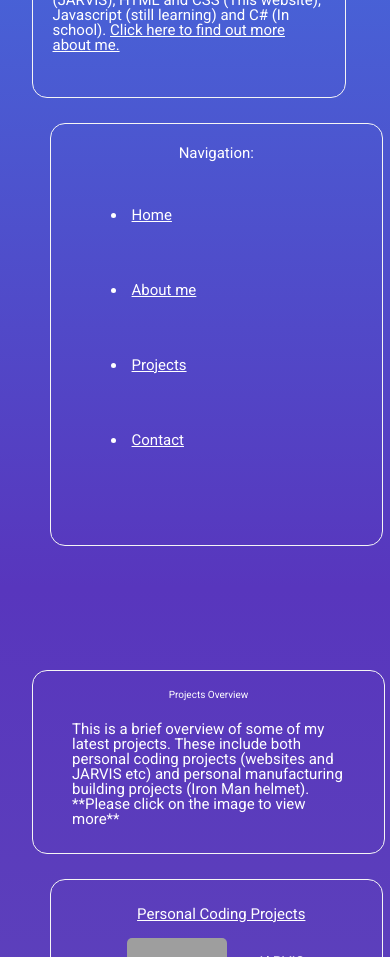
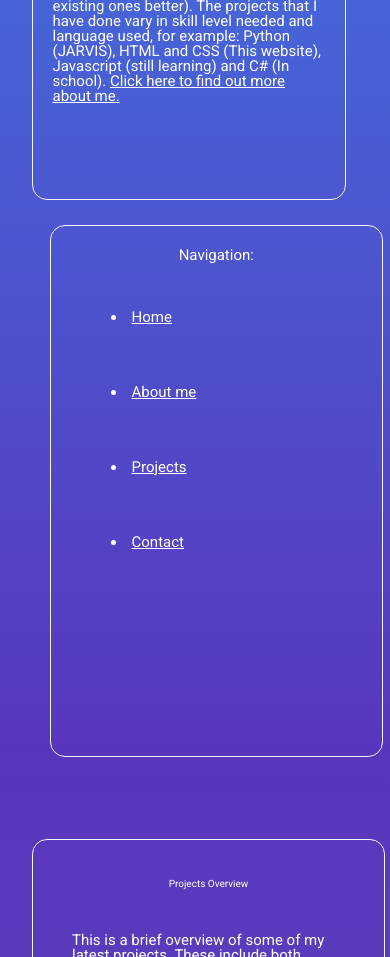
Before and after one commit to JMagDev1/JMagDev1OriginalWebsite, a plain HTML site: page index.html in a window 390 px wide. Shown: the part 1140-2097 px from the top of the page. Drawn offline with Linux system fonts and the light colour scheme; grey boxes are pictures that could not be loaded.

Commit message:
Add files via upload

```diff
--- a/style.css
+++ b/style.css
@@ -408,6 +408,10 @@ body {
     height: 30px;
   }
 
+  #About-me-nav{
+    height: 125vh;
+  }
+
   .abt-me-container {
     width: 90vw;
     font-size: 15px;
@@ -427,12 +431,13 @@ body {
   }
 
   .nav-ui{
-    height: 113vh;
+    height: 100vh;
     width: 90vw;
     height: auto;
     line-height: 125%;
     font-size: 15px;
-    margin-bottom: 5vh;
+    padding-bottom: 0;
+    padding-bottom: 1vh;
   }
 
   .nav-links {
@@ -440,20 +445,18 @@ body {
     overflow-wrap: break-word;
     margin-right: 10vw;
     font-weight: 10;
-  }
-
-  #Projects{
-    height: 125vh;
+    padding-bottom: 1vh;
   }
 
   .main-abt-container {
     display: flex;
     flex-wrap: wrap;
     width: 90%;
+    height: 120vh;
   }
 
   .projects-container {
-    height: 113vh;
+    height: 115vh;
     width: 90vw;
     height: auto;
     line-height: 150%;
```
